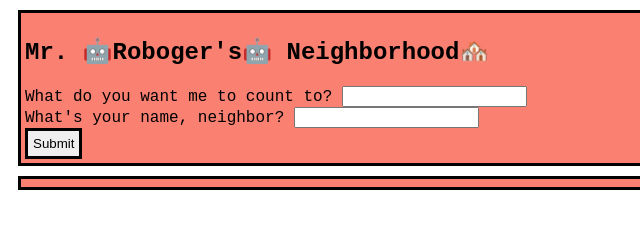
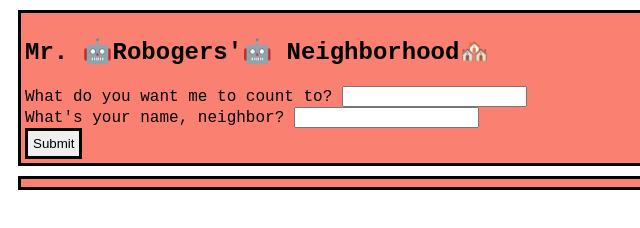
Before and after one commit to alexiusvdt/code-review3, a plain HTML site: page index.html in a window 1280 px wide. Shown: the full height of the page, 0-640 px from the left. Drawn offline with Linux system fonts and the light colour scheme.

```diff
--- a/index.html
+++ b/index.html
@@ -7,7 +7,7 @@
 </head>
 <body>
   <div class="container">
-    <h2>Mr. 🤖Roboger's🤖 Neighborhood🏘️</h2>
+    <h2>Mr. 🤖Robogers'🤖 Neighborhood🏘️</h2>
     <form id="counter">
       <div class="form-group">
         <label for="count-to">What do you want me to count to?</label>
```
Also changed, not shown: js/scripts.js (+2 -10 lines), 1 other file.
